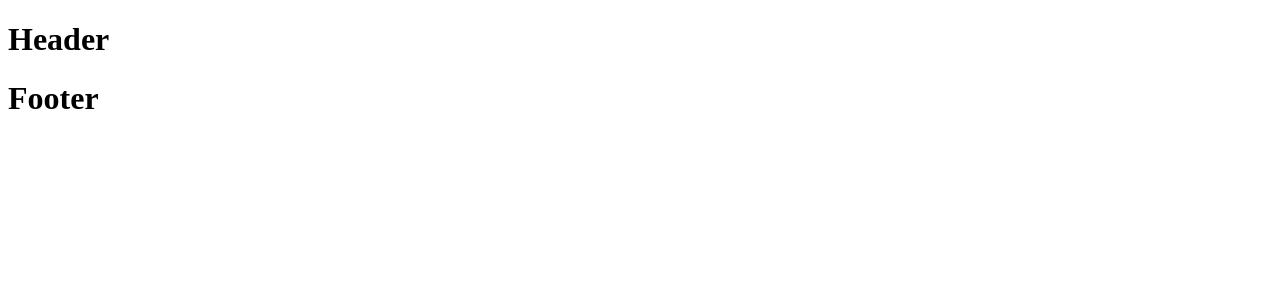
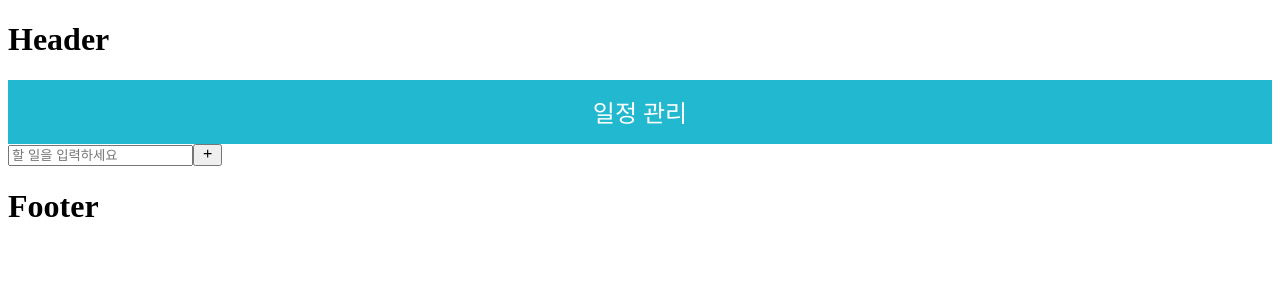
Before and after one commit to nkkeem/StudyCalenderProject, a React (Create React App) app in the folder src/main/frontend/: page /board in a window 1280 px wide. Shown: the top 300 px of the page. Built offline with nearby package versions, Linux system fonts and the light colour scheme.

Commit message:
todo 만드는 중

```diff
--- a/src/main/frontend/src/App.js
+++ b/src/main/frontend/src/App.js
@@ -1,12 +1,14 @@
-import React, {useEffect, useRef, useState} from 'react';
-import Header from "./pages/Header";
-import Main from "./pages/Main";
-import CalendarPage from "./pages/calendar/CalendarPage";
-import Signup from "./pages/user/Signup";
-import {BrowserRouter, Route, Routes} from "react-router-dom";
-import NotFound from "./pages/error/NotFound";
-import Footer from "./pages/Footer";
-import Board from "./pages/board/Board";
+import React, { useEffect, useRef, useState } from 'react';
+import Header from './pages/Header';
+import Main from './pages/Main';
+import CalendarPage from './pages/calendar/CalendarPage';
+import Signup from './pages/user/Signup';
+import { BrowserRouter, Route, Routes } from 'react-router-dom';
+import NotFound from './pages/error/NotFound';
+import Footer from './pages/Footer';
+import Todo from './pages/todo/toDo';
+import toDoInsert from "./pages/todo/toDoInsert";
+import toDoTemplate from "./pages/todo/toDoTemplate";
 
 function App() {
   const ref = useRef(null);
@@ -18,7 +20,7 @@ function App() {
         <Route path="/" element={<Main />}></Route>
         <Route path="/calendar" element={<CalendarPage />}></Route>
         <Route path="/user/signup" element={<Signup />}></Route>
-                <Route path="/board" element={<Board />}></Route>
+        <Route path="/board" element={<Todo />}></Route>
         {/* 상단에 위치하는 라우트들의 규칙을 모두 확인, 일치하는 라우트가 없는경우 처리 */}
         <Route path="*" element={<NotFound />}></Route>
       </Routes>
--- a/src/main/frontend/src/pages/board/Board.js
+++ /dev/null
@@ -1,9 +0,0 @@
-import React from 'react';
-
-function Board(props) {
-    return (
-        <div></div>
-    );
-}
-
-export default Board;
--- /dev/null
+++ b/src/main/frontend/src/pages/todo/toDo.js
@@ -0,0 +1,14 @@
+import React from 'react';
+
+import TodoTemplate from "./toDoTemplate";
+import TodoInsert from "./toDoInsert";
+
+function Todo() {
+    return (
+        <TodoTemplate>
+            <TodoInsert />
+        </TodoTemplate>
+    );
+}
+
+export default Todo;
--- /dev/null
+++ b/src/main/frontend/src/pages/todo/toDoInsert.js
@@ -0,0 +1,17 @@
+import {MdAdd} from "react-icons/md";
+import "./toDoInsert.scss";
+
+import React from 'react';
+
+function TodoInsert() {
+    return (
+        <form className="TodoInsert">
+            <input placeholder="할 일을 입력하세요" />
+            <button type="submit">
+                <MdAdd />
+            </button>
+        </form>
+    );
+}
+
+export default TodoInsert;
--- /dev/null
+++ b/src/main/frontend/src/pages/todo/toDoInsert.scss
@@ -0,0 +1,39 @@
+.toDoInsert {
+  display: flex;
+  background: #757575;
+  input{
+    // 기본 스타일 초기화
+    background: none;
+    outline: none;
+    border: none;
+    padding: 0.5rem;
+    font-size: 1.125rem;
+    line-height: 1.5;
+    display: flex;
+    color: white;
+    &::placeholder{
+      color: antiquewhite;
+    }
+    // 버튼을 제외한 영역을 모두 차지하기
+    flex: 1;
+  }
+
+  button{
+    // 기본 스타일 초기화
+    background: none;
+    outline: none;
+    border: none;
+    background: black;
+    color: white;
+    padding-left: 1rem;
+    padding-right: 1rem;
+    font-size: 1.5rem;
+    display: flex;
+    align-items: center;
+    cursor: pointer;
+    transition: 0.1s background ease-in;
+    &:hover {
+      background: #adb5bd;
+    }
+  }
+}
--- /dev/null
+++ b/src/main/frontend/src/pages/todo/toDoTemplate.js
@@ -0,0 +1,13 @@
+import React from 'react';
+import "./toDoTemplate.scss";
+
+function TodoTemplate({ children }) {
+  return (
+    <div className="TodoTemplate">
+      <div className="app-title">일정 관리</div>
+      <div className="content">{children}</div>
+    </div>
+  );
+}
+
+export default TodoTemplate;
--- /dev/null
+++ b/src/main/frontend/src/pages/todo/toDoTemplate.scss
@@ -0,0 +1,22 @@
+.toDoTemplate {
+  width: 512px;
+  margin-left: auto;
+  margin-right: auto;
+  margin-top: 6rem;
+  border-radius: 4px;
+  overflow: hidden;
+}
+
+.app-title {
+  background: #22b8cf;
+  color: white;
+  height: 4rem;
+  font-size: 1.5rem;
+  display: flex;
+  align-items: center;
+  justify-content: center;
+}
+
+.content {
+  background: white;
+}
```
Also changed, not shown: src/main/frontend/package.json (+13 -4 lines), src/main/frontend/src/Sample/CalendarPage.js (deleted, +0 -50 lines), src/main/frontend/src/pages/user/Signup.js (+15 -7 lines), src/main/frontend/src/pages/todo/toDoHeader.js (added), 2 other files (tests, documents, lock files or other folders). Lines whose indentation alone changed are shown as unchanged.
